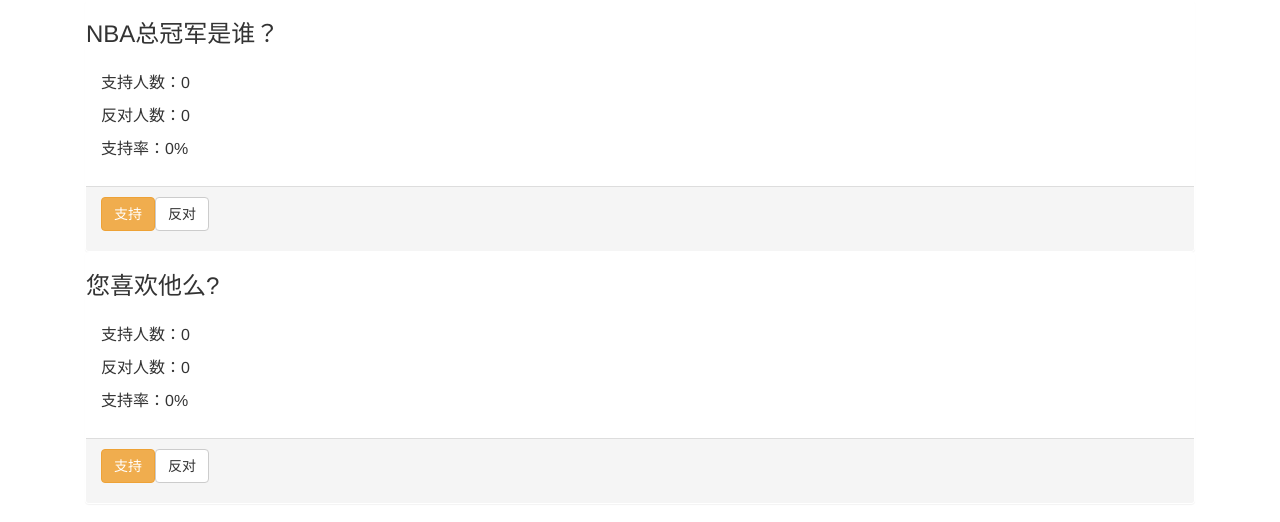
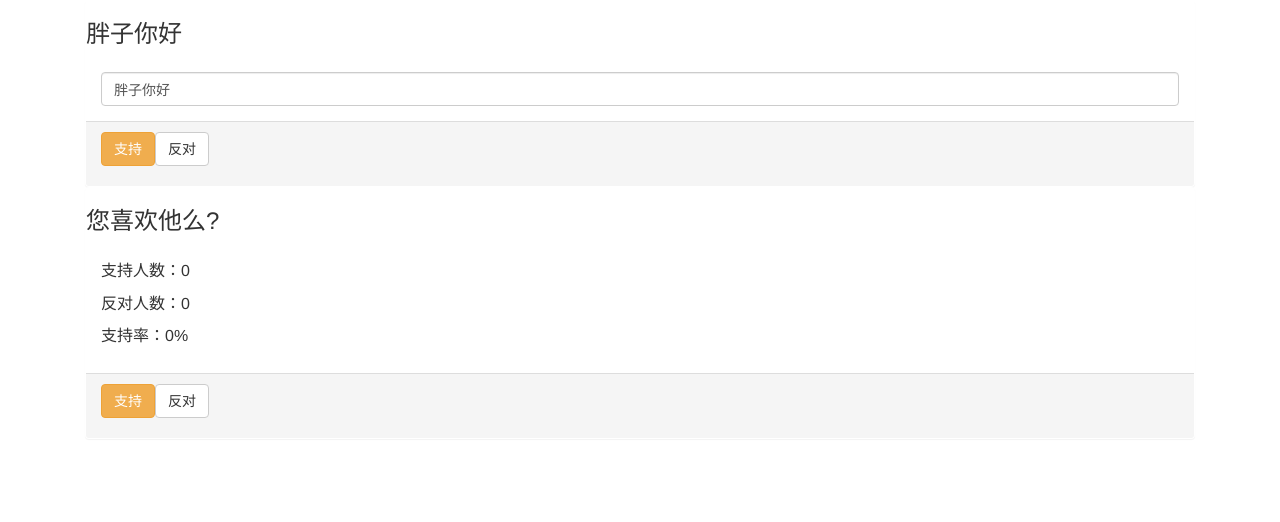
Before and after one commit to UwonderMen/react_learn, a React app in the folder my_project/: page / in a window 1280 px wide. Shown: the top 522 px of the page. Built offline with nearby package versions, Linux system fonts and the light colour scheme.

Commit message:
增加react中双向数据绑定的实现

```diff
--- /dev/null
+++ b/my_project/src/components/temp.js
@@ -0,0 +1,38 @@
+import React from "react";
+
+class Temp extends React.Component {
+    constructor(props, context, updater) {
+        super(props, context, updater)
+        this.state = {
+            txt: "胖子你好"
+        }
+    }
+
+    render() {
+        let { txt } = this.state;
+        return <div className="panel panel-title">
+            <div className="panel-title" ref="hh">
+                <h3>{txt}</h3>
+            </div>
+            <div className="panel-body">
+                <input type="text"
+                    className="form-control"
+                    value={txt}
+                    onChange={(ev) => {
+                        let res = ev.target.value
+                        this.setState({
+                            txt: res
+                        })
+                    }} />
+            </div>
+            <div className="panel-footer">
+                <p>
+                    <button className="btn btn-warning">支持</button>
+                    <button className="btn btn-default">反对</button>
+                </p>
+            </div>
+        </div>
+    }
+}
+
+export default Temp;
--- a/my_project/src/index.js
+++ b/my_project/src/index.js
@@ -3,10 +3,11 @@
 // import Clock from "./components/class_clock";
 import "bootstrap/dist/css/bootstrap.css";
 import Vote from "./components/vote";
+import Temp from "./components/temp";
 
 
 let root = document.body.querySelector("#root");
 ReactDOM.render(<div className="col-md-12">
-  <Vote></Vote>
+  <Temp></Temp>
   <Vote title="您喜欢他么?"></Vote>
 </div>, root);
```
Also changed, not shown: 1 other file (tests, documents, lock files or other folders).
